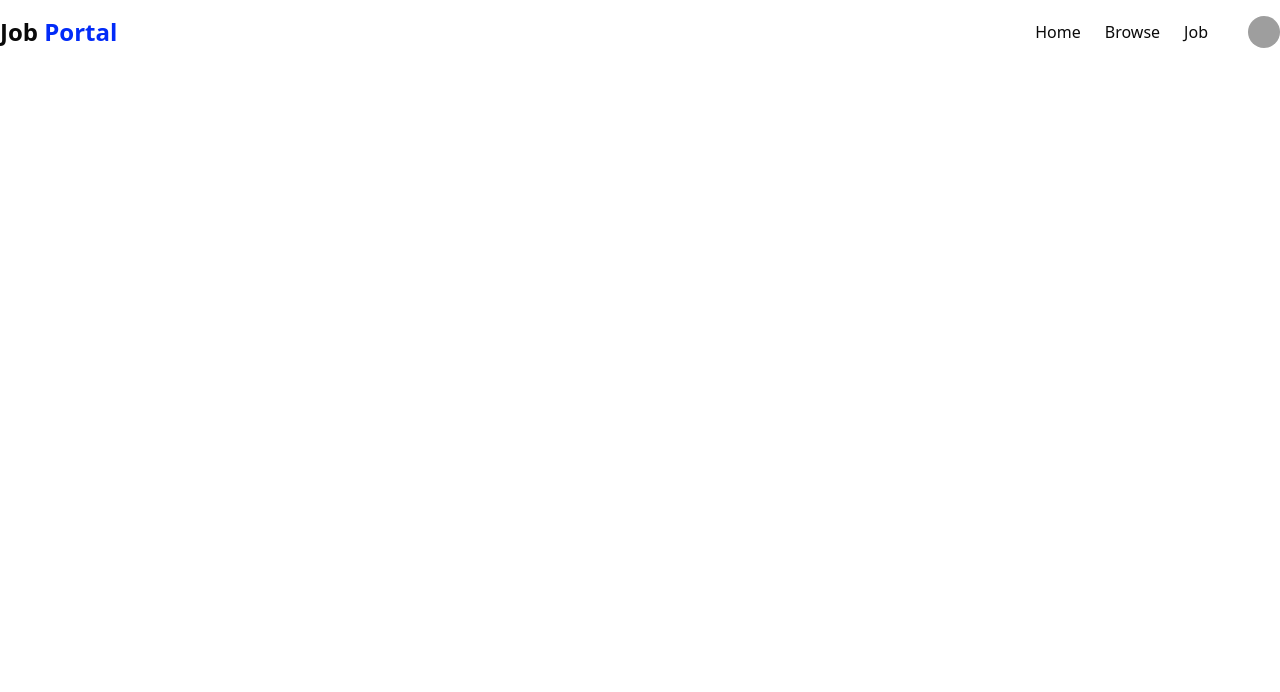
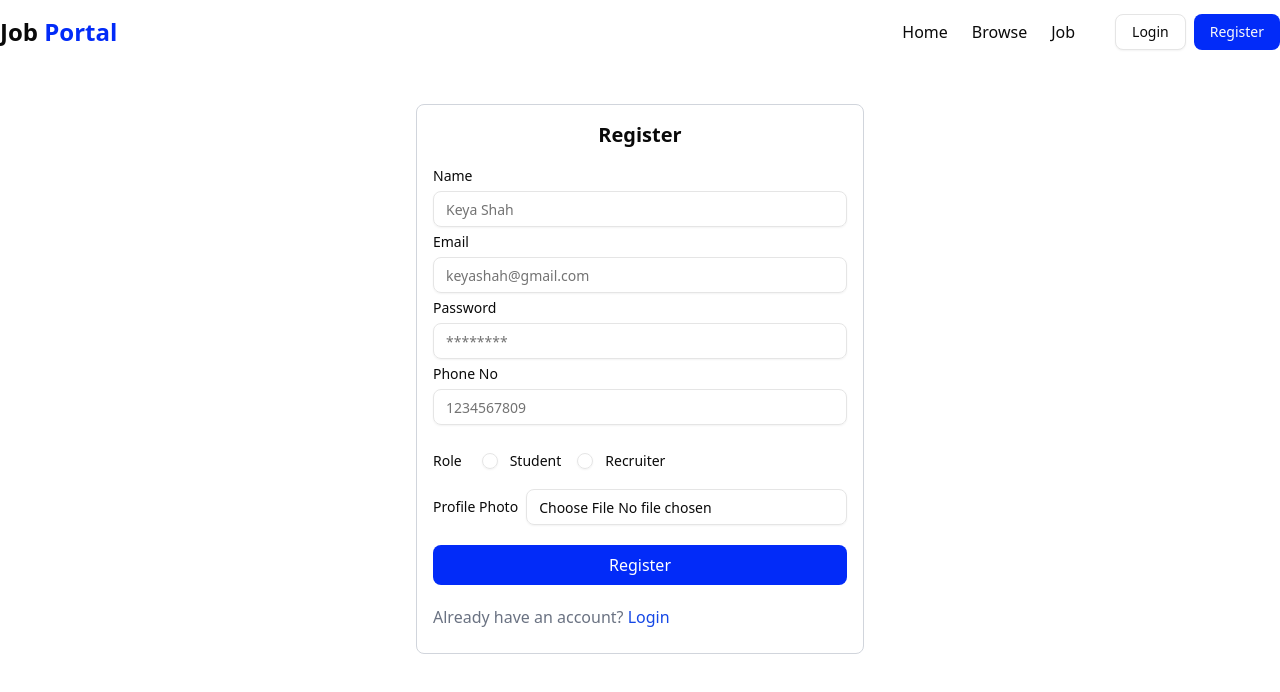
Before and after one commit to keysh123/JobHunt, a React app in the folder frontend/: page /register in a window 1280 px wide. Shown: the top 692 px of the page. Built offline with nearby package versions, Linux system fonts and the light colour scheme; grey boxes are pictures that could not be loaded; the HTML template or start-up script is replaced by a standard one.

Commit message:
setting react router creating register,login

```diff
--- a/frontend/src/App.jsx
+++ b/frontend/src/App.jsx
@@ -1,13 +1,27 @@
-import React from 'react'
-import Navbar from './components/components_lite/Navbar'
+import React from "react";
+import Navbar from "./components/components_lite/Navbar";
+import { createBrowserRouter, RouterProvider } from "react-router-dom";
+import Login from "./components/authetication/Login";
+import Register from "./components/authetication/Register";
+import Home from "./components/components_lite/Home";
 
 const App = () => {
+  const appRouter = createBrowserRouter([
+    { path: "/", element: <Home /> },
+    {
+      path: "/login",
+      element: <Login />,
+    },
+    {
+      path: "/register",
+      element: <Register />,
+    },
+  ]);
   return (
     <>
+     <RouterProvider router={appRouter}></RouterProvider>
+    </>
+  );
+};
 
-    <Navbar/>
-    </>
-  )
-}
-
-export default App
+export default App;
--- /dev/null
+++ b/frontend/src/components/authetication/Login.jsx
@@ -0,0 +1,55 @@
+import React from 'react'
+import Navbar from "../components_lite/Navbar";
+import { Label } from "../ui/label";
+import { Input } from "../ui/input";
+import { RadioGroup, RadioGroupItem } from "../ui/radio-group";
+import { Link } from "react-router-dom";
+const Login = () => {
+  return (
+    <>
+    <Navbar/>
+    <div className="flex items-center justify-center max-w-4xl mx-auto">
+            <form
+              action=""
+              className="w-1/2 border border-gray-300 rounded-md p-4 my-10 "
+            >
+              <h1 className="font-bold text-xl mb-5 text-center">Login</h1>
+
+              <div className="my-2">
+                <Label>Email</Label>
+                <Input className="mt-2" type="email" placeholder="keyashah@gmail.com"></Input>
+              </div>
+              <div className="my-2">
+                <Label>Password</Label>
+                <Input className="mt-2" type="password" placeholder="********"></Input>
+              </div>
+
+              <div className="flex items-center justify-start gap-5">
+                <Label>Role</Label>
+                <RadioGroup  className="w-fit flex gap-4 items-center my-5">
+                  <div className="flex items-center gap-3">
+                    <RadioGroupItem value="student" id="r1" />
+                    <Label htmlFor="r1">Student</Label>
+                  </div>
+                  <div className="flex items-center gap-3">
+                    <RadioGroupItem value="recruiter" id="r2" />
+                    <Label htmlFor="r2">Recruiter</Label>
+                  </div>
+
+                </RadioGroup>
+              </div>
+
+
+              <button className=" my-3 w-full bg-[#022bf8] hover:bg-blue-500 text-white font-medium py-2 px-4 rounded-md mt-5">
+                Login
+              </button>
+              <p className="text-gray-500 text-md my-2">
+               Don't have an account? <Link to="/register" className="text-blue-700">Register</Link>
+              </p>
+            </form>
+          </div>
+    </>
+  )
+}
+
+export default Login
--- /dev/null
+++ b/frontend/src/components/authetication/Register.jsx
@@ -0,0 +1,65 @@
+import React from "react";
+import Navbar from "../components_lite/Navbar";
+import { Label } from "../ui/label";
+import { Input } from "../ui/input";
+import { RadioGroup, RadioGroupItem } from "../ui/radio-group";
+import { Link } from "react-router-dom";
+
+const Register = () => {
+  return (
+    <>
+      <Navbar />
+      <div className="flex items-center justify-center max-w-4xl mx-auto">
+        <form
+          action=""
+          className="w-1/2 border border-gray-300 rounded-md p-4 my-10 "
+        >
+          <h1 className="font-bold text-xl mb-5 text-center">Register</h1>
+          <div className="my-2">
+            <Label>Name</Label>
+            <Input className="mt-2" type="text" placeholder="Keya Shah"></Input>
+          </div>
+          <div className="my-2">
+            <Label>Email</Label>
+            <Input className="mt-2" type="email" placeholder="keyashah@gmail.com"></Input>
+          </div>
+          <div className="my-2">
+            <Label>Password</Label>
+            <Input className="mt-2" type="password" placeholder="********"></Input>
+          </div>
+          <div className="my-2">
+            <Label>Phone No</Label>
+            <Input className="mt-2" type="number" placeholder="1234567809"></Input>
+          </div>
+          <div className="flex items-center justify-start gap-5">
+            <Label>Role</Label>
+            <RadioGroup  className="w-fit flex gap-4 items-center my-5">
+              <div className="flex items-center gap-3">
+                <RadioGroupItem value="student" id="r1" />
+                <Label htmlFor="r1">Student</Label>
+              </div>
+              <div className="flex items-center gap-3">
+                <RadioGroupItem value="recruiter" id="r2" />
+                <Label htmlFor="r2">Recruiter</Label>
+              </div>
+
+            </RadioGroup>
+          </div>
+          <div className="flex items-center gap-2">
+            <Label className="whitespace-nowrap">Profile Photo</Label>
+            <Input type="file" accept="image/*" className="cursor-pointer"></Input>
+          </div>
+
+          <button className=" my-3 w-full bg-[#022bf8] hover:bg-blue-500 text-white font-medium py-2 px-4 rounded-md mt-5">
+            Register
+          </button>
+          <p className="text-gray-500 text-md my-2">
+            Already have an account? <Link to="/login" className="text-blue-700">Login</Link>
+          </p>
+        </form>
+      </div>
+    </>
+  );
+};
+
+export default Register;
--- /dev/null
+++ b/frontend/src/components/components_lite/Home.jsx
@@ -0,0 +1,12 @@
+import React from 'react'
+import Navbar from './Navbar'
+
+const Home = () => {
+  return (
+    <>
+    <Navbar/>
+    </>
+  )
+}
+
+export default Home
--- a/frontend/src/components/components_lite/Navbar.jsx
+++ b/frontend/src/components/components_lite/Navbar.jsx
@@ -6,7 +6,7 @@
 import { LogOut, User2 } from "lucide-react";
 
 const Navbar = () => {
-  const user = true;
+  const user = false;
   return (
     <div className="bg-white">
       <div className="flex items-center justify-between mx-auto max-w-7xl h-16">
@@ -24,8 +24,12 @@
           {!user ? (
             <>
             <div className="flex items-center gap-2">
+              <Link to={'/login'}>
             <Button variant="outline" className="cursor-pointer">Login</Button>
+            </Link>
+            <Link to={'/register'}>
             <Button className="bg-[#022bf8] hover:bg-blue-500 cursor-pointer">Register</Button>
+            </Link>
             </div>
             </>
           ) : (
@@ -64,9 +68,7 @@
               </PopoverContent>
             </Popover>
           )}
-          {/* <li><Link>Home</Link></li>
-          <li><Link>Browse</Link></li>
-          <li><Link>Job</Link></li>    */}
+
         </div>
       </div>
     </div>
--- /dev/null
+++ b/frontend/src/components/ui/input.jsx
@@ -0,0 +1,24 @@
+import * as React from "react"
+
+import { cn } from "@/lib/utils"
+
+function Input({
+  className,
+  type,
+  ...props
+}) {
+  return (
+    <input
+      type={type}
+      data-slot="input"
+      className={cn(
+        "file:text-foreground placeholder:text-muted-foreground selection:bg-primary selection:text-primary-foreground dark:bg-input/30 border-input h-9 w-full min-w-0 rounded-md border bg-transparent px-3 py-1 text-base shadow-xs transition-[color,box-shadow] outline-none file:inline-flex file:h-7 file:border-0 file:bg-transparent file:text-sm file:font-medium disabled:pointer-events-none disabled:cursor-not-allowed disabled:opacity-50 md:text-sm",
+        "focus-visible:border-ring focus-visible:ring-ring/50 focus-visible:ring-[3px]",
+        "aria-invalid:ring-destructive/20 dark:aria-invalid:ring-destructive/40 aria-invalid:border-destructive",
+        className
+      )}
+      {...props} />
+  );
+}
+
+export { Input }
--- /dev/null
+++ b/frontend/src/components/ui/label.jsx
@@ -0,0 +1,21 @@
+import * as React from "react"
+import { Label as LabelPrimitive } from "radix-ui"
+
+import { cn } from "@/lib/utils"
+
+function Label({
+  className,
+  ...props
+}) {
+  return (
+    <LabelPrimitive.Root
+      data-slot="label"
+      className={cn(
+        "flex items-center gap-2 text-sm leading-none font-medium select-none group-data-[disabled=true]:pointer-events-none group-data-[disabled=true]:opacity-50 peer-disabled:cursor-not-allowed peer-disabled:opacity-50",
+        className
+      )}
+      {...props} />
+  );
+}
+
+export { Label }
--- /dev/null
+++ b/frontend/src/components/ui/radio-group.jsx
@@ -0,0 +1,41 @@
+import * as React from "react"
+import { CircleIcon } from "lucide-react"
+import { RadioGroup as RadioGroupPrimitive } from "radix-ui"
+
+import { cn } from "@/lib/utils"
+
+function RadioGroup({
+  className,
+  ...props
+}) {
+  return (
+    <RadioGroupPrimitive.Root
+      data-slot="radio-group"
+      className={cn("grid gap-3", className)}
+      {...props} />
+  );
+}
+
+function RadioGroupItem({
+  className,
+  ...props
+}) {
+  return (
+    <RadioGroupPrimitive.Item
+      data-slot="radio-group-item"
+      className={cn(
+        "border-input text-primary focus-visible:border-ring focus-visible:ring-ring/50 aria-invalid:ring-destructive/20 dark:aria-invalid:ring-destructive/40 aria-invalid:border-destructive dark:bg-input/30 aspect-square size-4 shrink-0 rounded-full border shadow-xs transition-[color,box-shadow] outline-none focus-visible:ring-[3px] disabled:cursor-not-allowed disabled:opacity-50",
+        className
+      )}
+      {...props}>
+      <RadioGroupPrimitive.Indicator
+        data-slot="radio-group-indicator"
+        className="relative flex items-center justify-center">
+        <CircleIcon
+          className="fill-primary absolute top-1/2 left-1/2 size-2 -translate-x-1/2 -translate-y-1/2" />
+      </RadioGroupPrimitive.Indicator>
+    </RadioGroupPrimitive.Item>
+  );
+}
+
+export { RadioGroup, RadioGroupItem }
```
